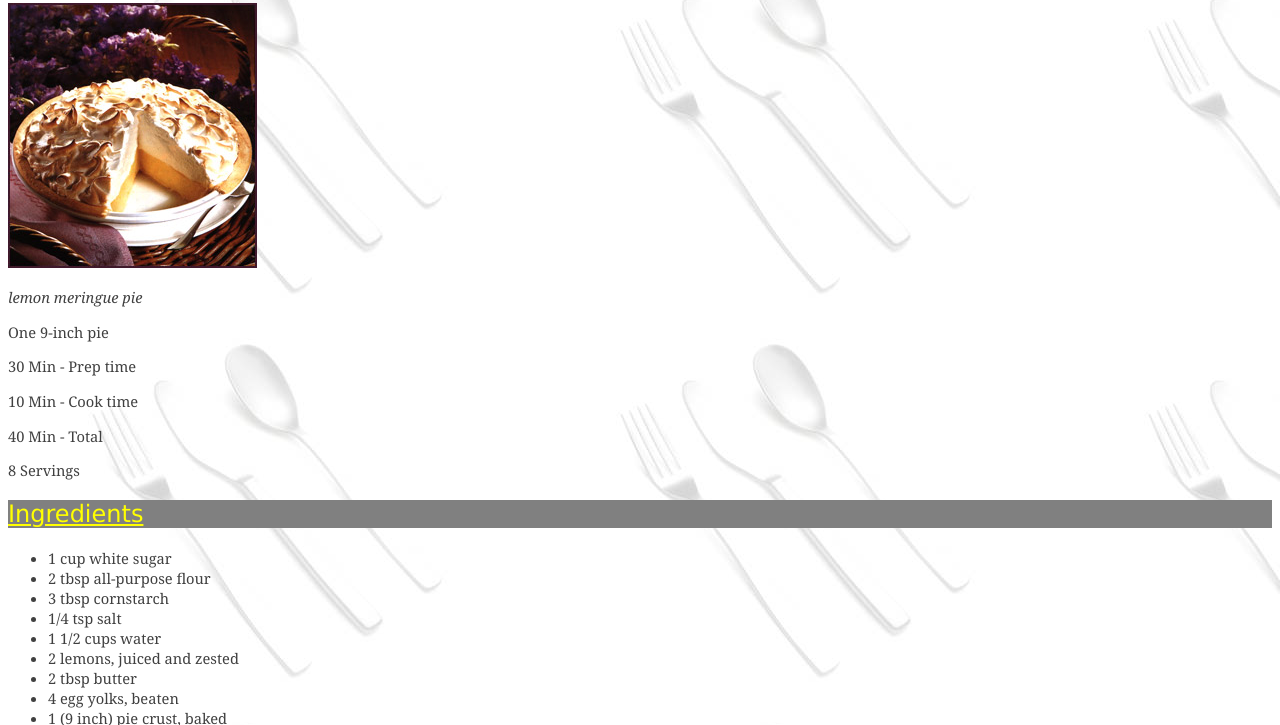
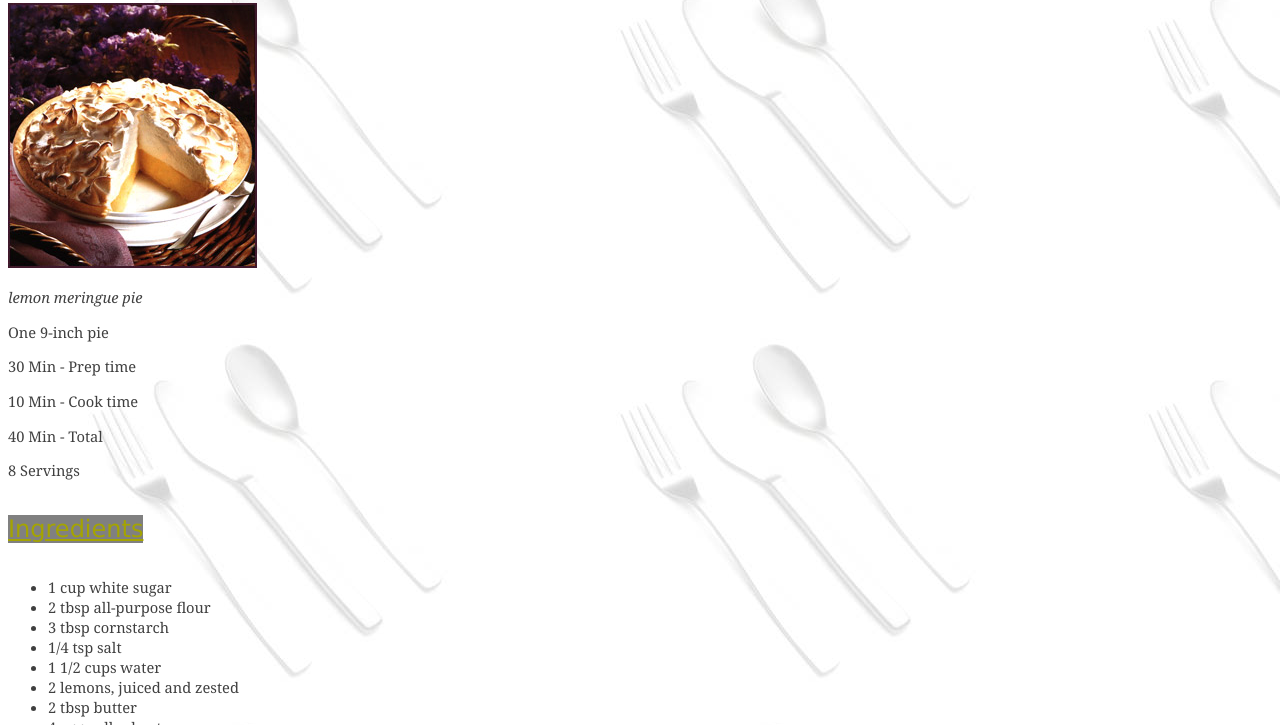
Before and after one commit to Jazz300001/Jazz300001.github.io, a plain HTML site: page csc372-hw/assignment2/pie.html in a window 1280 px wide. Shown: the part 70-795 px from the top of the page. Drawn offline with Linux system fonts and the light colour scheme.

Commit message:
header fix

```diff
--- a/csc372-hw/assignment2/recipe.css
+++ b/csc372-hw/assignment2/recipe.css
@@ -25,7 +25,9 @@ body {
     font-size: 18pt;
     font-weight: normal;
     background-color: grey;
-    color: yellow;
+    color: #A4A400;
+    display: inline-block;
+
   }
 
   blockquote {
```
